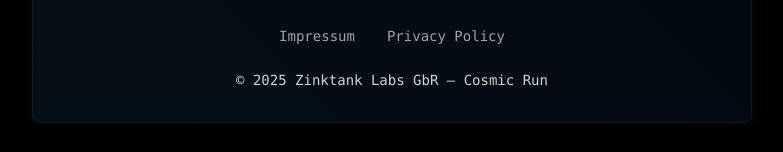
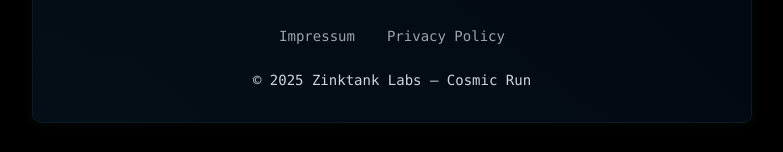
Before and after one commit to Zinktank-Labs/cosmic-run-microsite, a Vue app: page / in a window 1280 px wide. Shown: the part 2760-2912 px from the top of the page, without its empty margins (248-1031 px from the left). Built offline with nearby package versions, Linux system fonts and the light colour scheme.

Commit message:
fix: remove legal form designation from company information and footer

```diff
--- a/src/components/Footer.vue
+++ b/src/components/Footer.vue
@@ -48,7 +48,7 @@
         </button>
       </div>
 
-      <p>© {{ currentYear }} {{ appConfig.company.name }} {{ appConfig.company.legalForm }} – Cosmic Run</p>
+      <p>© {{ currentYear }} {{ appConfig.company.name }} – Cosmic Run</p>
 
       <!-- Impressum Modal -->
       <div v-if="showImpressum" class="fixed inset-0 bg-black/80 flex items-center justify-center z-50 p-4" @click.self="showImpressum = false">
@@ -64,7 +64,7 @@
 
           <div class="text-left space-y-4">
             <!-- Company Name and Address (Legally required) -->
-            <h3 class="text-lg text-lime-400">{{ appConfig.company.name }} {{ appConfig.company.legalForm }}</h3>
+            <h3 class="text-lg text-lime-400">{{ appConfig.company.name }}</h3>
             <p>{{ appConfig.company.address.street }}<br>{{ appConfig.company.address.zip }} {{ appConfig.company.address.city }}<br>{{ appConfig.company.address.country }}</p>
 
             <!-- GbR Partners (All partners must be listed for a GbR) -->
--- a/src/config/company.js
+++ b/src/config/company.js
@@ -15,7 +15,7 @@
 export default {
   // Basic company information
   name: 'Zinktank Labs',
-  legalForm: 'GbR', // Gesellschaft bürgerlichen Rechts
+  legalForm: '', // Removed GbR designation
   address: {
     street: 'Zimmerstr. 38',
     city: 'Hamburg',
```
